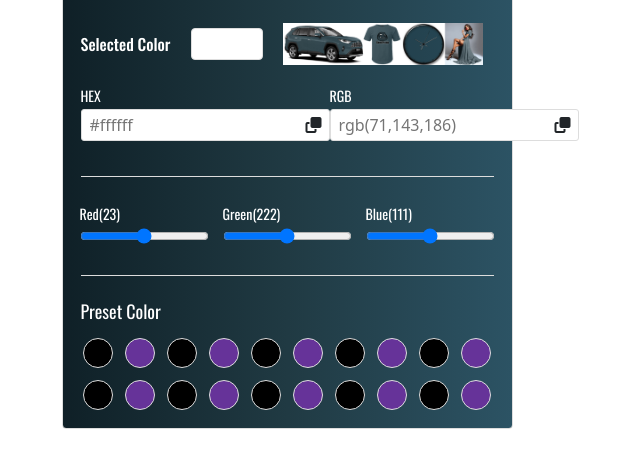
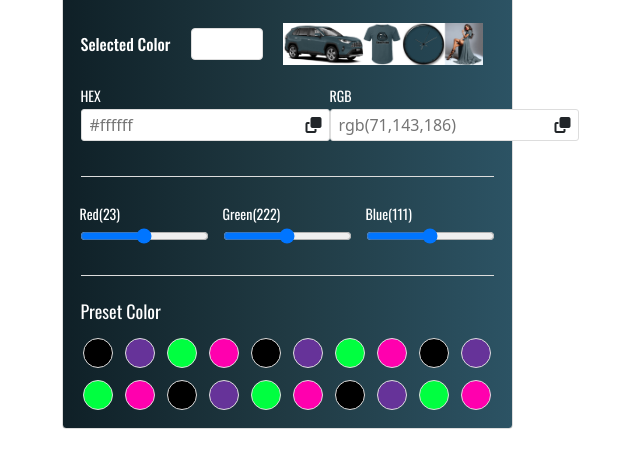
Before and after one commit to liton-das/favorite-color-picker, a plain HTML site: page index.html in a window 1280 px wide. Shown: the part 112-580 px from the top of the page, without its empty margins (353-993 px from the left). Drawn offline with nearby package versions, Linux system fonts and the light colour scheme.

Commit message:
added new color

```diff
--- a/css/style.css
+++ b/css/style.css
@@ -215,6 +215,20 @@ img{
     border-radius: 50%;
     background: rebeccapurple;
 }
+.preset_color .srcl_three{
+    width: 30px;
+    height: 30px;
+    border: 1px solid #ddd;
+    border-radius: 50%;
+    background: rgb(0, 255, 64);
+}
+.preset_color .srcl_four{
+    width: 30px;
+    height: 30px;
+    border: 1px solid #ddd;
+    border-radius: 50%;
+    background: rgb(255, 0, 174);
+}
 /* ---------------- main_preset css end ---------------- */
 /* ---------------- custom css start ---------------- */
 
--- a/index.html
+++ b/index.html
@@ -75,10 +75,10 @@
                                 <div class="srcl_Two">
 
                                 </div>
-                                <div class="srcl_one">
+                                <div class="srcl_three">
 
                                 </div>
-                                <div class="srcl_Two">
+                                <div class="srcl_four">
 
                                 </div>
                                 <div class="srcl_one">
@@ -87,10 +87,10 @@
                                 <div class="srcl_Two">
 
                                 </div>
-                                <div class="srcl_one">
+                                <div class="srcl_three">
 
                                 </div>
-                                <div class="srcl_Two">
+                                <div class="srcl_four">
 
                                 </div>
                                 <div class="srcl_one">
@@ -99,10 +99,10 @@
                                 <div class="srcl_Two">
 
                                 </div>
-                                <div class="srcl_one">
+                                <div class="srcl_three">
 
                                 </div>
-                                <div class="srcl_Two">
+                                <div class="srcl_four">
 
                                 </div>
                                 <div class="srcl_one">
@@ -111,10 +111,10 @@
                                 <div class="srcl_Two">
 
                                 </div>
-                                <div class="srcl_one">
+                                <div class="srcl_three">
 
                                 </div>
-                                <div class="srcl_Two">
+                                <div class="srcl_four">
 
                                 </div>
                                 <div class="srcl_one">
@@ -123,10 +123,10 @@
                                 <div class="srcl_Two">
 
                                 </div>
-                                <div class="srcl_one">
+                                <div class="srcl_three">
 
                                 </div>
-                                <div class="srcl_Two">
+                                <div class="srcl_four">
 
                                 </div>
                             </div>
```
